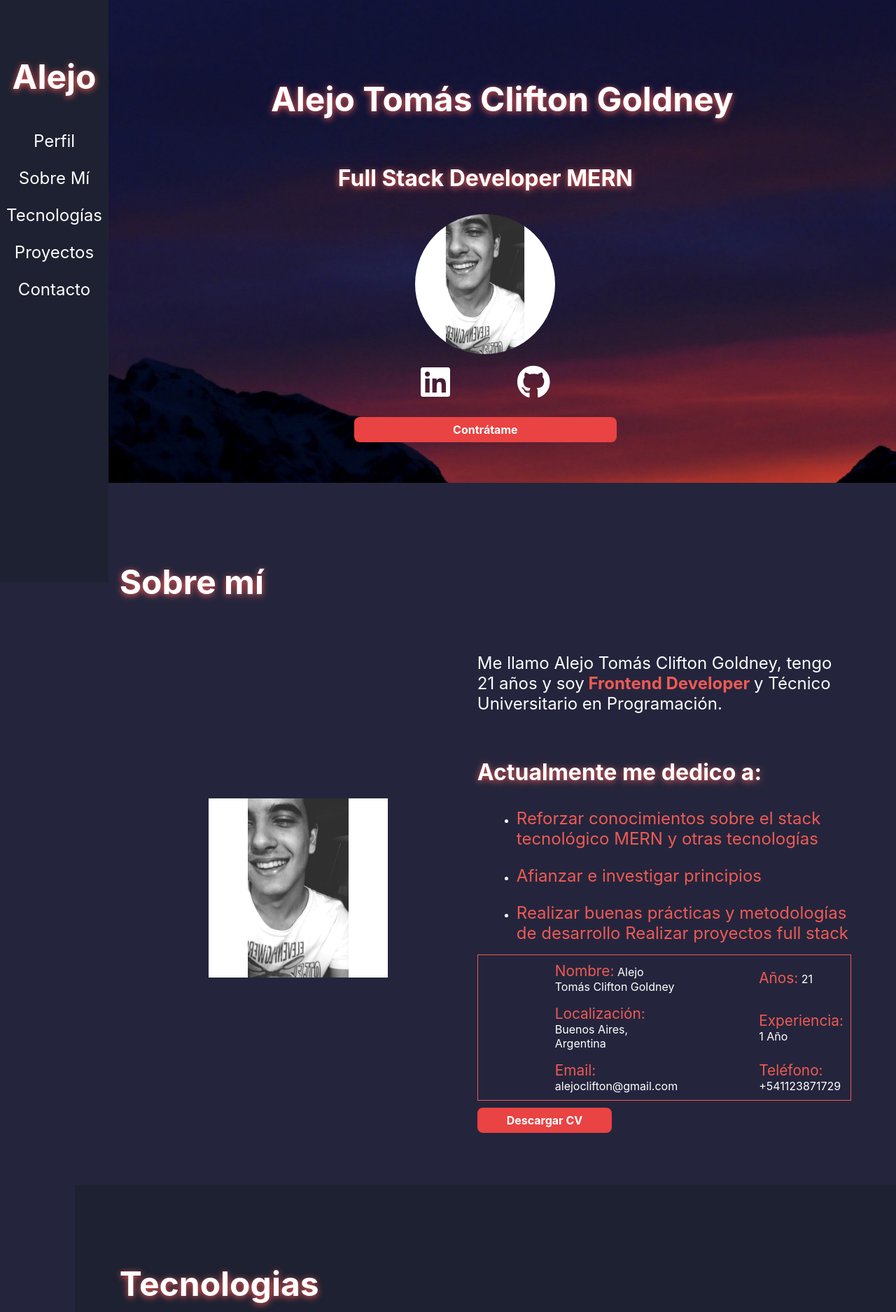
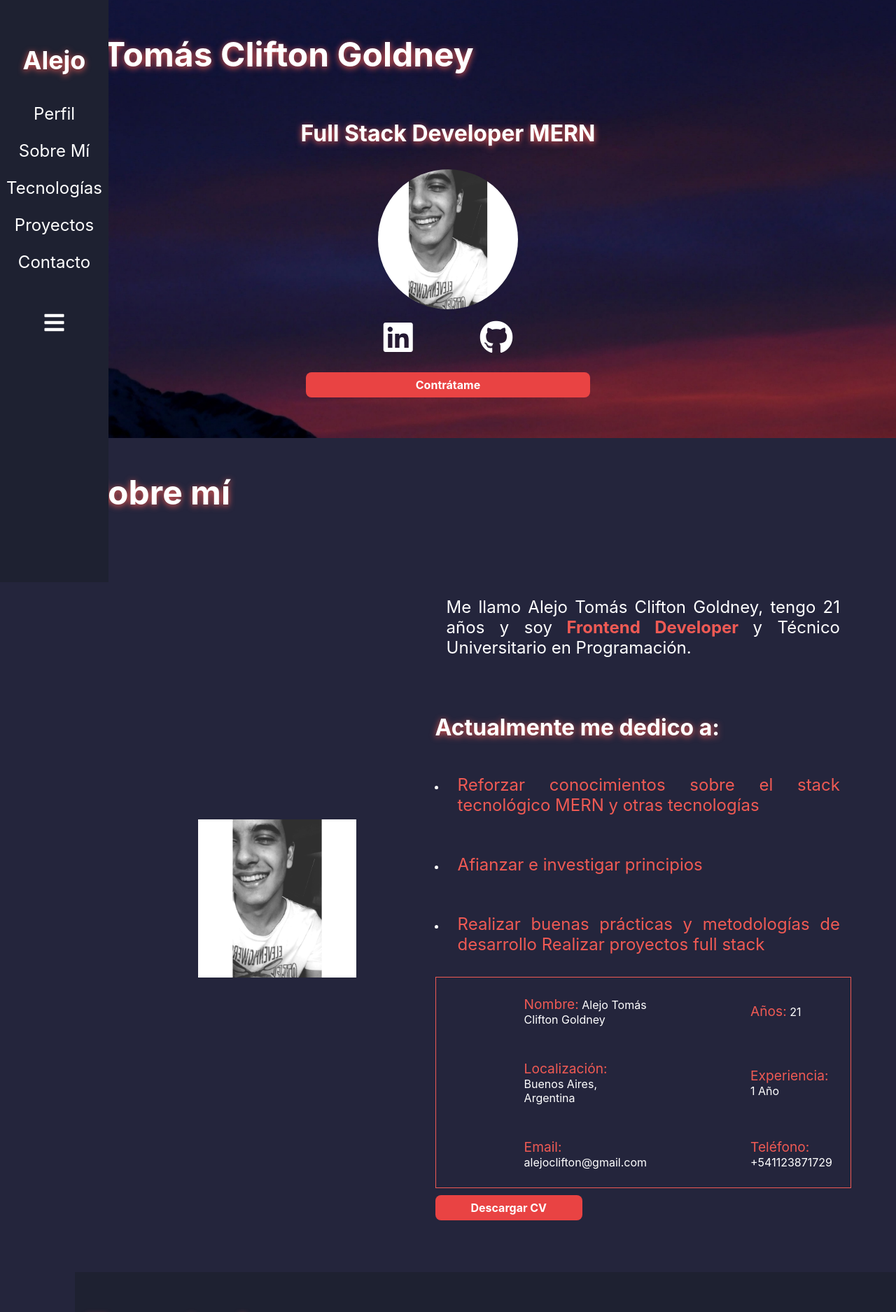
Before and after one commit to AlejoClifton/Portfolio, a React (Create React App) app: page / in a window 1280 px wide. Shown: the top 1875 px of the page at 70% size. Built offline with nearby package versions, Linux system fonts and the light colour scheme.

Commit message:
Portfolio 1.4

```diff
--- a/src/styles/app.scss
+++ b/src/styles/app.scss
@@ -1,6 +1,14 @@
 @import './general.scss';
+@import './animations.scss';
+
 .app {
     display: grid;
     max-width: 100%;
-    grid-template-columns: repeat(12, 1fr);
+    grid-template-columns: repeat(3, 1fr);
 }
+
+@media screen and (min-width: 992px) {
+    .app {
+        grid-template-columns: repeat(12, 1fr);
+    }
+}
--- a/src/styles/general.scss
+++ b/src/styles/general.scss
@@ -2,15 +2,14 @@
 
 .title {
     font-size: 3em;
-    text-align: left;
+    text-align: center;
     color: #fff;
     font-weight: bold;
-    margin: 2em 0 0 1em;
     filter: drop-shadow(0px 2px 5px $ColorRojoTranqui);
 }
 
 .title2 {
-    font-size: 2em;
+    font-size: 1.9em;
     text-align: center;
     color: #fff;
     font-weight: bold;
@@ -66,6 +65,15 @@
     display: inline-block;
 }
 
-.alejo{
+.alejo {
     text-align: center;
 }
+
+@media screen and (min-width: 992px) {
+    .title {
+        text-align: left;
+    }
+    .title2 {
+        font-size: 2em;
+    }
+}
--- a/src/styles/mixins.scss
+++ /dev/null
@@ -1 +0,0 @@
-@import './colors.scss';
--- a/src/views/AboutMe/aboutMe.scss
+++ b/src/views/AboutMe/aboutMe.scss
@@ -3,24 +3,25 @@
 .aboutMe {
     max-width: 100%;
     padding: 1rem;
-    grid-column: 2/13;
-    grid-row: 2/2;
+    grid-column: 1/4;
+    grid-row: 3/3;
 }
 
 .aboutMeDescription {
-    padding: 3rem;
-    display: grid;
-    grid-template-columns: repeat(2, 1fr);
+    max-width: 100%;
     justify-items: center;
     align-items: center;
     img {
-        width: 50%;
+        max-width: 100%;
     }
     div {
+        max-width: 100%;
         color: white;
         p {
-            font-size: 1.5rem;
+            padding: 1rem;
+            font-size: 1.2rem;
             margin-bottom: 1rem;
+            text-align: justify;
         }
         .strong {
             font-weight: bold;
@@ -28,9 +29,10 @@
         }
 
         h2.aboutme {
-            text-align: left;
+            text-align: center;
         }
         ul {
+            padding: 0;
             li {
                 font-size: 1em;
                 color: $ColorRojoTranqui;
@@ -44,19 +46,49 @@
 }
 
 .gridAboutMe {
-    display: grid;
     border: 1px solid $ColorRojoTranqui;
     padding: 10px;
-    grid-template-columns: repeat(2, 1fr);
     grid-gap: 1rem;
     .textoAboutMe {
-        margin: auto auto auto 100px;
         text-align: left;
         font-size: 1em;
         color: white;
     }
     span {
         color: $ColorRojoTranqui;
-        font-size: 1.3em;
+        font-size: 1.2em;
     }
 }
+
+@media screen and (min-width: 992px) {
+    .aboutMe {
+        grid-column: 2/13;
+        grid-row: 2/2;
+    }
+    .aboutMeDescription {
+        padding: 3rem;
+        display: grid;
+        grid-template-columns: repeat(2, 1fr);
+        img {
+            width: 50%;
+        }
+        div {
+            color: white;
+            p {
+                font-size: 1.5rem;
+            }
+
+            h2.aboutme {
+                text-align: left;
+            }
+        }
+    }
+
+    .gridAboutMe {
+        display: grid;
+        grid-template-columns: repeat(2, 1fr);
+        .textoAboutMe {
+            margin: auto auto auto 100px;
+        }
+    }
+}
--- a/src/views/Contact/contactView.scss
+++ b/src/views/Contact/contactView.scss
@@ -2,11 +2,12 @@
 
 .contact {
     background-image: url('../../../public/assets/img/fondo.jpg');
-    grid-column: 2/13;
-    grid-row: 5/5;
+    grid-column: 1/4;
+    grid-row: 6/6;
 }
 
 .formContact {
+    max-width: 100%;
     display: flex;
     flex-direction: column;
     align-items: center;
@@ -15,6 +16,7 @@
     margin-top: 2rem;
     padding: 3rem;
     div {
+        max-width: 100%;
         display: flex;
         flex-direction: column;
         margin-bottom: 1rem;
@@ -23,7 +25,7 @@
             color: white;
         }
         input {
-            width: 40rem;
+            width: 19rem;
             height: 2rem;
             border-radius: 0.5rem;
             border: none;
@@ -32,7 +34,7 @@
             padding: 0.5rem;
         }
         textarea {
-            width: 40rem;
+            width: 19rem;
             height: 10rem;
             border-radius: 0.5rem;
             border: none;
@@ -41,7 +43,7 @@
             padding: 0.5rem;
         }
         button {
-            width: 40rem;
+            width: 20rem;
             height: 3rem;
             border-radius: 0.5rem;
             border: none;
@@ -54,4 +56,28 @@
             }
         }
     }
+    &:focus {
+        outline: none;
+    }
 }
+
+@media screen and (min-width: 992px) {
+    .contact {
+        grid-column: 2/13;
+        grid-row: 5/5;
+    }
+
+    .formContact {
+        div {
+            input {
+                width: 40rem;
+            }
+            textarea {
+                width: 40rem;
+            }
+            button {
+                width: 40rem;
+            }
+        }
+    }
+}
--- a/src/views/Footer/footerView.scss
+++ b/src/views/Footer/footerView.scss
@@ -5,7 +5,14 @@
     height: 5em;
     color: white;
     text-align: center;
-    grid-column: 2/13;
+    grid-column: 1/4;
+    grid-row: 7/7;
     filter: drop-shadow(0px 2px 5px $ColorRojoTranqui);
-    grid-row: 6/6;
 }
+
+@media screen and (min-width: 992px) {
+    .footer {
+        grid-column: 2/13;
+        grid-row: 6/6;
+    }
+}
--- a/src/views/NavBar/ListNavBar.js
+++ b/src/views/NavBar/ListNavBar.js
@@ -1,18 +1,31 @@
-import React from 'react';
+import React, { useState } from 'react';
 
 import NavBarCategory from './NavBarCategory';
 
 const ListNavBar = ({ listCategories }) => {
+    const [estado, setEstado] = useState(false);
+    const [clase, setClase] = useState('');
+    const menuButton = () => {
+        if (!estado) {
+            setClase('scale-up-ver-top public');
+            setEstado(true);
+        } else {
+            setClase('');
+            setEstado(false);
+        }
+    };
+
     return (
         <div className="aside">
             <h1 className="title4">
                 <a href="/">Alejo</a>
             </h1>
-            <ul>
+            <ul className={clase}>
                 {listCategories.map((category) => {
                     return <NavBarCategory key={category.id} category={category} />;
                 })}
             </ul>
+            <i onClick={menuButton} className="fas fa-bars"></i>
         </div>
     );
 };
--- a/src/views/NavBar/navBar.scss
+++ b/src/views/NavBar/navBar.scss
@@ -1,27 +1,28 @@
 @import '../../styles/colors.scss';
 
 .navBar {
+    width: 100%;
     display: absolute;
-    position: fixed;
-    height: 100%;
-    width: 123px;
-    justify-content: space-between;
-    align-items: center;
     background-color: $Fondo-Oscuro;
-    padding: 1rem;
+    grid-column: 1/4;
+    grid-row: 1/1;
     z-index: 1;
 }
 
 .aside {
     display: flex;
     flex-direction: column;
-    align-items: center;
+    h1 {
+        max-width: 100%;
+        font-size: 1.5rem;
+    }
     ul {
-        height: 100%;
-        display: flex;
+        max-width: 100%;
+        display: none;
         flex-direction: column;
         align-items: center;
         padding: 0;
+        justify-content: space-evenly;
         li {
             list-style: none;
             a {
@@ -38,4 +39,35 @@
             }
         }
     }
+    .public {
+        display: flex;
+    }
+    i {
+        font-size: 2rem;
+        text-align: center;
+        color: white;
+        padding: 0.5em;
+        &:hover {
+            color: $ColorRojoTranqui;
+        }
+    }
 }
+
+@media screen and (min-width: 992px) {
+    .navBar {
+        position: fixed;
+        height: 100%;
+        width: 123px;
+        justify-content: space-between;
+        align-items: center;
+        padding: 1rem;
+    }
+
+    .aside {
+        align-items: center;
+        ul {
+            height: 100%;
+            display: flex;
+        }
+    }
+}
--- a/src/views/Perfil/perfil.scss
+++ b/src/views/Perfil/perfil.scss
@@ -3,7 +3,8 @@
 .perfil {
     background-image: url('../../../public/assets/img/fondo.jpg');
     padding: 1rem;
-    grid-column: 2/13;
+    grid-column: 1/4;
+    grid-row: 2/2;
 }
 
 .perfilAlejo {
@@ -38,3 +39,10 @@
         display: flex;
     }
 }
+
+@media screen and (min-width: 992px) {
+    .perfil {
+        grid-column: 1/13;
+        grid-row: 1/1;
+    }
+}
--- a/src/views/Projects/projects.scss
+++ b/src/views/Projects/projects.scss
@@ -8,13 +8,13 @@
         flex-direction: column;
         justify-content: center;
     }
-    grid-column: 2/13;
-    grid-row: 4/4;
+    grid-column: 1/4;
+    grid-row: 5/5;
 }
 
 .project-grid {
-    display: grid;
-    grid-template-columns: repeat(3, 1fr);
+    display: flex;
+    flex-direction: column;
 }
 
 .project-Unit {
@@ -65,3 +65,14 @@
     width: 100%;
     display: flex;
 }
+
+@media screen and (min-width: 992px) {
+    .projects {
+        grid-column: 2/13;
+        grid-row: 4/4;
+    }
+    .project-grid {
+        display: grid;
+        grid-template-columns: repeat(3, 1fr);
+    }
+}
--- a/src/views/Technologies/technologies.scss
+++ b/src/views/Technologies/technologies.scss
@@ -3,26 +3,24 @@
 .technologies {
     background-color: #1e2131;
     padding: 1rem;
-    grid-column: 2/13;
-    grid-row: 3/3;
+    grid-column: 1/4;
+    grid-row: 4/4;
 }
 
 .container-Grid {
-    display: grid;
-    grid-template-columns: repeat(4, 1fr);
+    display: flex;
+    flex-direction: column;
     grid-gap: 1rem;
     margin: 1rem 0;
 }
 
 .tech {
-    height: 700px;
     ul {
-        height: 380px;
         justify-content: space-evenly;
         border-radius: 1em;
         background-color: $Fondo;
         display: flex;
-        flex-direction: column;
+        flex-direction: row;
         list-style: none;
         padding: 1em;
         margin: 0;
@@ -46,8 +44,8 @@
                 text-align: center;
             }
             img {
-                width: 100px;
-                height: 100px;
+                width: 80px;
+                height: 80px;
                 object-fit: contain;
             }
         }
@@ -55,3 +53,29 @@
 
     font-size: 30px;
 }
+
+@media screen and (min-width: 992px) {
+    .technologies {
+        grid-column: 2/13;
+        grid-row: 3/3;
+    }
+
+    .container-Grid {
+        display: grid;
+        grid-template-columns: repeat(4, 1fr);
+    }
+
+    .tech {
+        height: 700px;
+        ul {
+            height: 380px;
+            flex-direction: column;
+            li {
+                img {
+                    width: 100px;
+                    height: 100px;
+                }
+            }
+        }
+    }
+}
```
